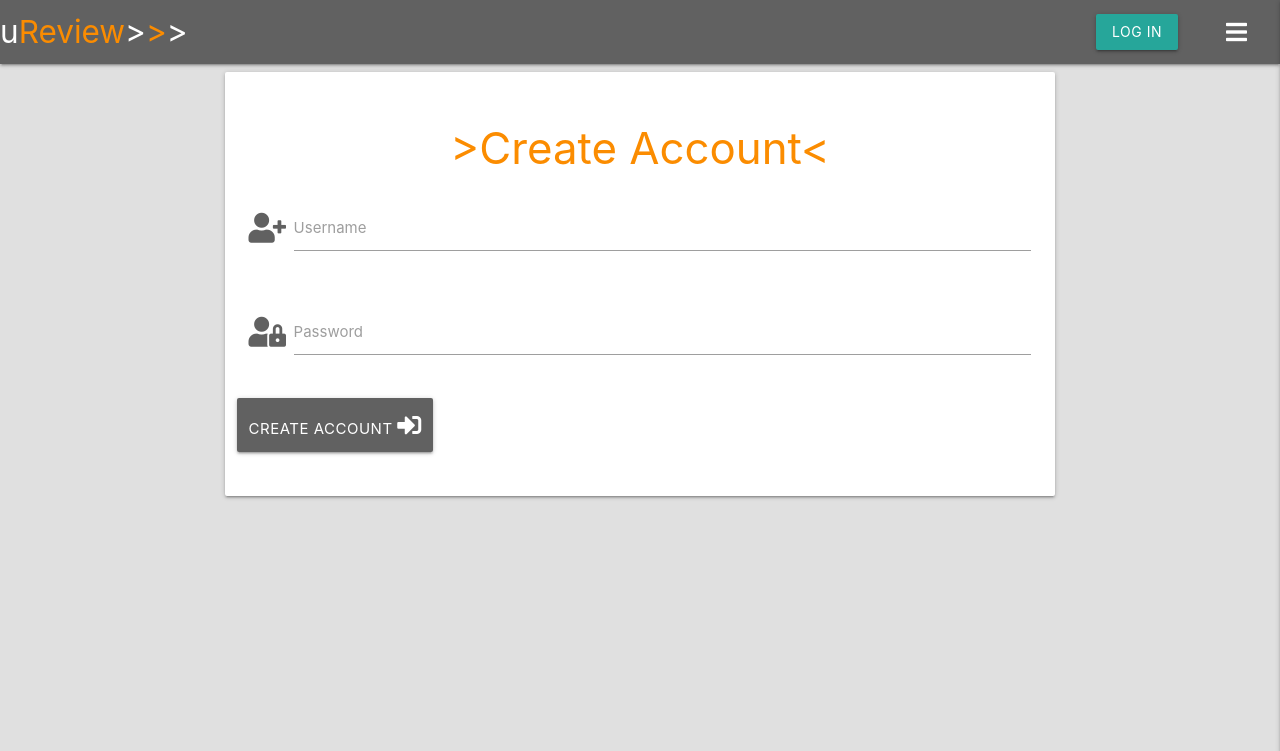
After one commit to NikolasKotsikos/uReview, a Flask app: page /create_account in a window 1280 px wide. The commit adds this page. Shown: the top 751 px of the page. Run offline with Flask 2, Linux system fonts and the light colour scheme; some libraries are stand-ins or nearby versions.

Commit message:
Added create account template

```diff
--- a/app.py
+++ b/app.py
@@ -4,6 +4,7 @@ from flask import (
     redirect, request, session, url_for)
 from flask_pymongo import PyMongo
 from bson.objectid import ObjectId
+from werkzeug.security import generate_password_hash, check_password_hash
 if os.path.exists("env.py"):
     import env
 
@@ -24,6 +25,11 @@ def get_reviews():
     return render_template("reviews.html", reviews=reviews)
 
 
+@app.route("/create_account")
+def create_account():
+    return render_template("create_account.html")
+
+
 if __name__ == "__main__":
     app.run(host=os.environ.get("IP"),
             port=int(os.environ.get("PORT")),
--- a/static/css/style.css
+++ b/static/css/style.css
@@ -1,3 +1,7 @@
+body {
+    background-color: #e0e0e0;
+}
+
 .nav-wrapper a span {
     color: #fb8c00;
 }
--- a/templates/base.html
+++ b/templates/base.html
@@ -70,6 +70,9 @@
                            <a class="sidenav-close" href="#">Add Platform</a>
                         </li>
                         {% endif %}
+                        <li>
+                           <a class="sidenav-close" href="{{ url_for('create_account') }}">Create Account</a>
+                        </li>
                      </ul>
             </div>
         </nav>
--- /dev/null
+++ b/templates/create_account.html
@@ -0,0 +1,35 @@
+{% extends "base.html" %}
+{% block content %}
+
+        <div class="row">
+            <form class="col s12 m8 offset-m2" method="POST" action="{{ url_for('create_account') }}">
+                <div class="card-panel">
+                    <h3 class="center-align orange-text text-darken-1">&gt;Create Account&lt;</h3>
+                    <!--Create Account Form-->
+                    <!--Username Input-->
+                    <div class="row">
+                        <div class="input-field col s12">
+                            <i class="fas fa-user-plus prefix grey-text text-darken-2"></i>
+                            <input id="username" name="username" type="text" class="validate">
+                            <label for="username">Username</label>
+                        </div>
+                    </div>
+                    <!--Password Input-->
+                    <div class="row">
+                        <div class="input-field col s12">
+                            <i class="fas fa-user-lock prefix grey-text text-darken-2"></i>
+                            <input id="password" name="password" type="password" class="validate">
+                            <label for="password">Password</label>
+                        </div>
+                    </div>
+                    <!--Register Button-->
+                    <div class="row">
+                        <button type="submit" class="col btn-large grey darken-2">
+                            Create Account <i class="fas fa-sign-in-alt"></i>
+                        </button>
+                    </div>
+                </div>
+            </form>
+        </div>
+
+{% endblock %}
```
